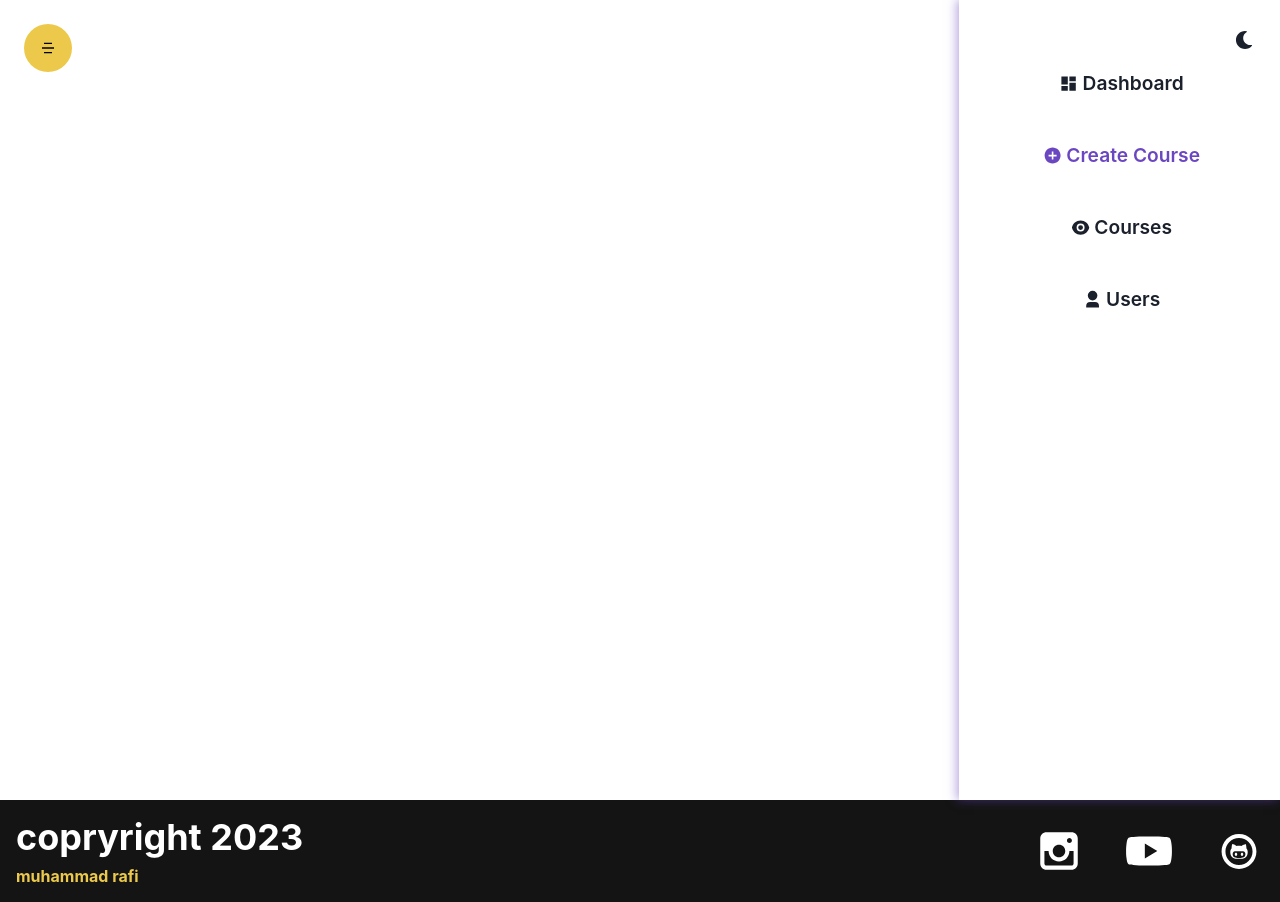
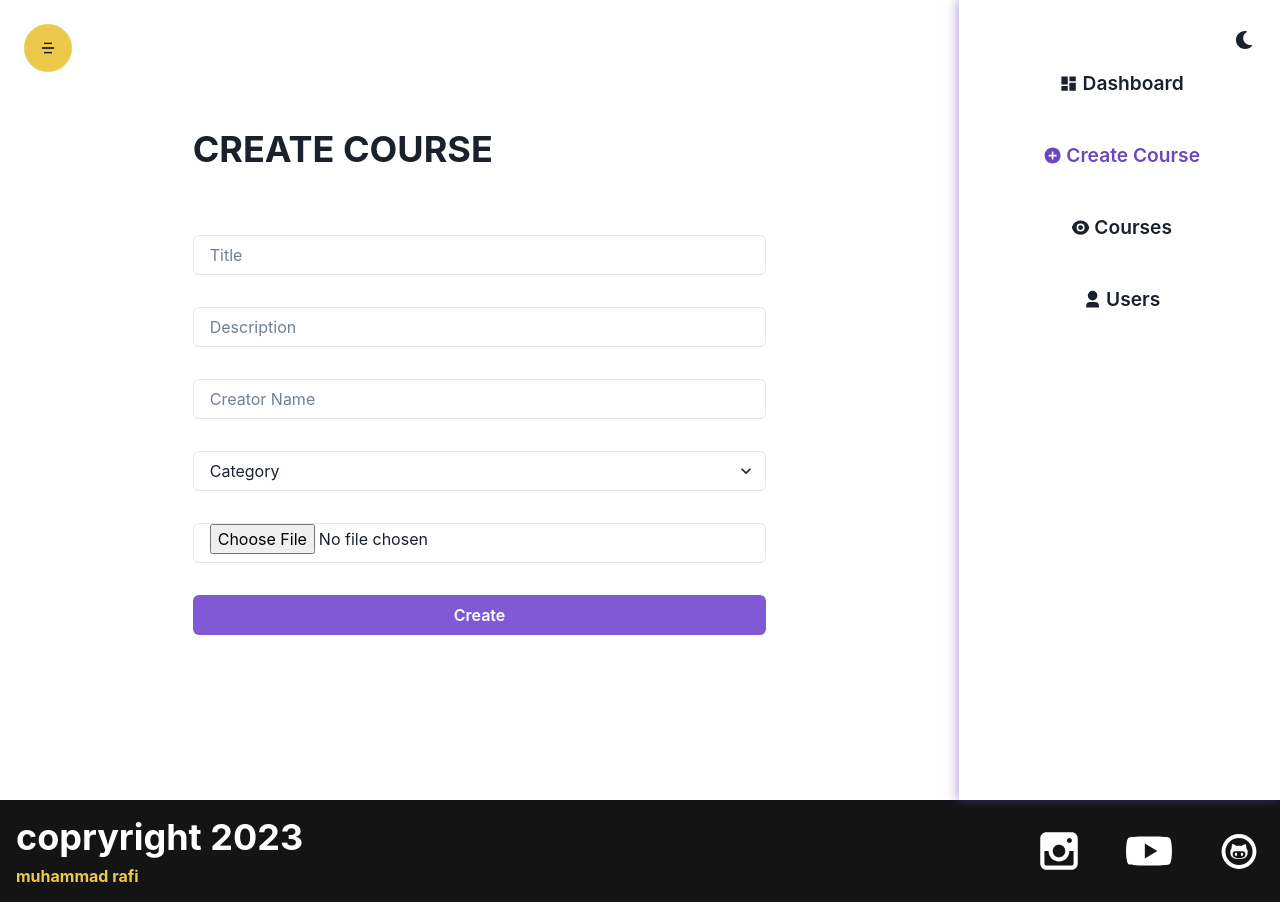
Before and after one commit to rafipopz98/course-frontend, a React (Create React App) app: page /admin/createcourse in a window 1280 px wide. Built offline with nearby package versions, Linux system fonts and the light colour scheme.

Commit message:
createcourse

```diff
--- a/src/components/Admin/CreateCourse/CreateCourse.jsx
+++ b/src/components/Admin/CreateCourse/CreateCourse.jsx
@@ -1,18 +1,114 @@
-import { Box, Grid } from '@chakra-ui/react'
-import React from 'react'
-import cursor from '../../../assets/images/cursor.png'
-import Sidebar from '../Dashboard/Sidebar'
+import {  Button, Container, Grid, Heading, Image, Input, Select, VStack } from '@chakra-ui/react';
+import React, { useState } from 'react';
+import cursor from '../../../assets/images/cursor.png';
+import Sidebar from '../Dashboard/Sidebar';
+import { fileUploadCss } from '../../Auth/Signup';
 const CreateCourse = () => {
-  return (
-    <Grid css={{
-        cursor:`url(${cursor}),default`
-    }}
-     minH={'100vh'} templateColumns={['1fr','3fr 1fr']}>
-<Box >
-</Box>
-<Sidebar />
-    </Grid>
-  )
+  const [title, setTitle] = useState('');
+  const [description, setDescription] = useState('');
+  const [createdBy, setCreatedBy] = useState('');
+  const [category, setCategory] = useState('');
+  const [image, setImage] = useState('');
+  const [imagePrev, setImagePrev] = useState('');
+
+  const changeImageHandler=e=>{
+    const file=e.target.files[0]
+    const reader=new FileReader()
+    reader.readAsDataURL(file)
+    reader.onloadend=()=>{
+        setImagePrev(reader.result)
+        setImage(file)
+    }
+
 }
 
-export default CreateCourse
+  const categories = [
+    'Web development',
+    'Artificial Intellegence',
+    'Data Structure & Algorithm',
+    'App Development',
+    'Data Science',
+    'Game Development',
+  ];
+  return (
+    <Grid
+      css={{
+        cursor: `url(${cursor}),default`,
+      }}
+      minH={'100vh'}
+      templateColumns={['1fr', '5fr 1fr']}
+    >
+      <Container py="16">
+        <form>
+          <Heading
+            textTransform={'uppercase'}
+            children="Create Course"
+            my="16"
+            textAlign={['center', 'left']}
+          />
+
+          <VStack m="auto" spacing={'8'}>
+            <Input
+              value={title}
+              onChange={e => setTitle(e.target.value)}
+              placeholder="Title"
+              type={'text'}
+              focusBorderColor="purple.300"
+            />{' '}
+            <Input
+              value={description}
+              onChange={e => setDescription(e.target.value)}
+              placeholder="Description"
+              type={'text'}
+              focusBorderColor="purple.300"
+            />
+            <Input
+              value={createdBy}
+              onChange={e => setCreatedBy(e.target.value)}
+              placeholder="Creator Name"
+              type={'text'}
+              focusBorderColor="purple.300"
+            />
+            <Select
+              focusBorderColor="purple.300"
+              value={category}
+              onChange={e => setCategory(e.target.value)}
+            >
+              <option value="">Category</option>
+
+              {categories.map(item => (
+                <option key={item} value={item}>
+                  {item}
+                </option>
+              ))}
+            </Select>
+            <Input
+              accept="file"
+              required
+              focusBorderColor="purple.300"
+              type={'file'}
+
+              css={{'$::file-selector-button':{
+                ...fileUploadCss,color:'purple'
+              }}}
+              onChange={changeImageHandler}
+            />
+            {imagePrev && (
+              <Image src={imagePrev} boxSize="64" objectFit={'contain'} />
+            )}
+            <Button
+              w="full"
+              colorScheme={'purple'}
+              type="submit"
+            >
+              Create
+            </Button>
+          </VStack>
+        </form>
+      </Container>
+      <Sidebar />
+    </Grid>
+  );
+};
+
+export default CreateCourse;
```
